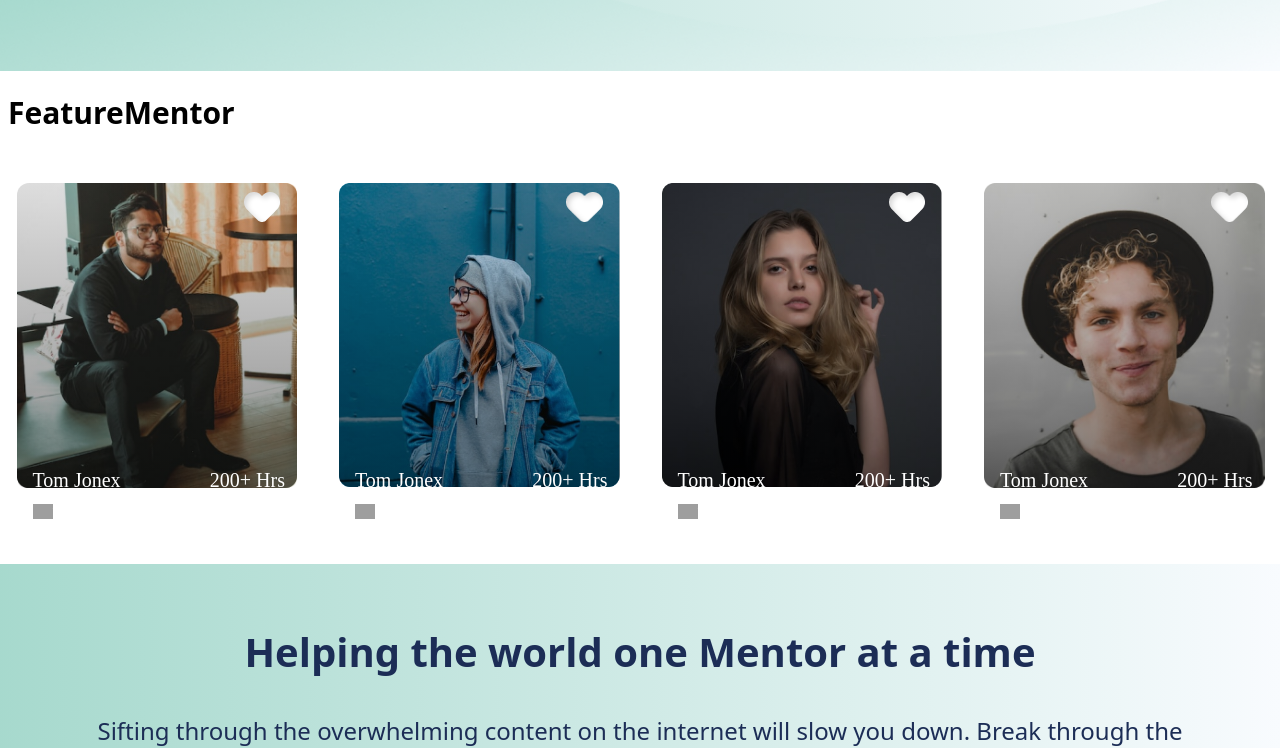
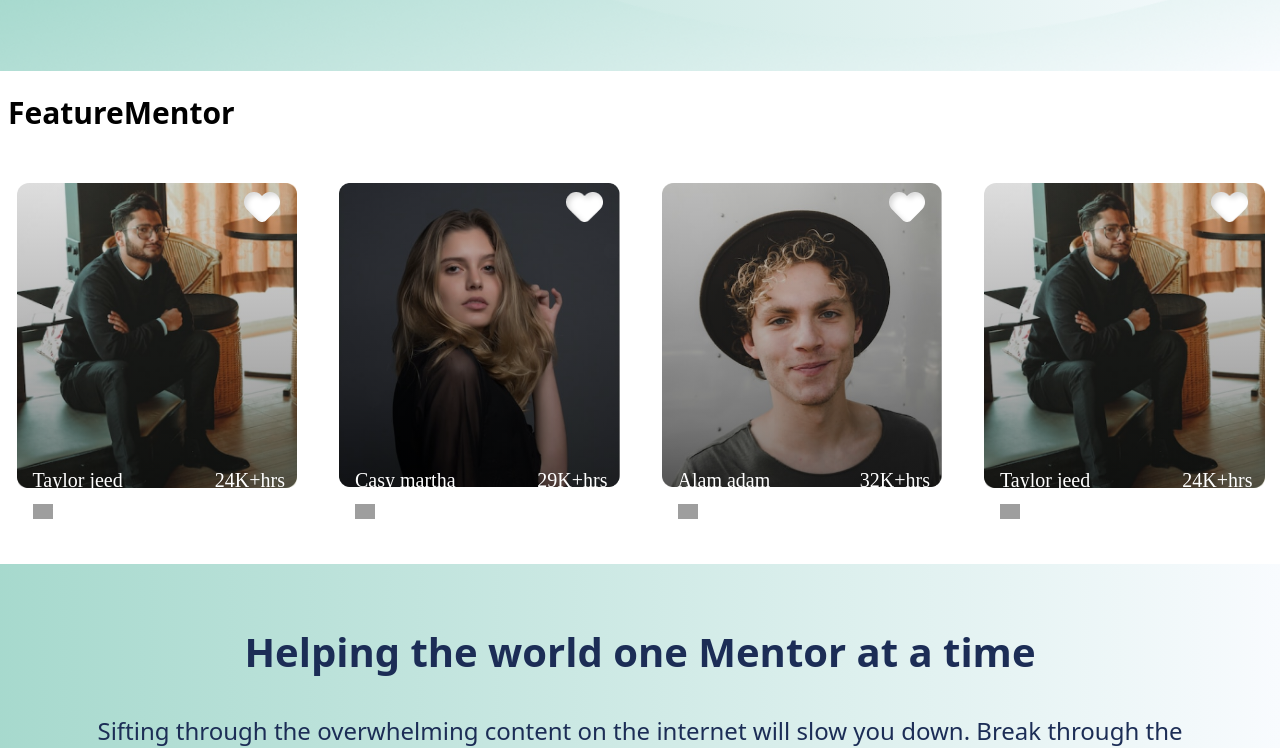
Before and after one commit to ETLOnline/MentorConnect, a Next.js app: page / in a window 1280 px wide. Shown: the part 695-1443 px from the top of the page. Built offline with nearby package versions, Linux system fonts and the light colour scheme; grey boxes are pictures that could not be loaded.

Commit message:
Create a seprate card component for Mentors and show the data dynamically

```diff
--- /dev/null
+++ b/components/homePage/card.js
@@ -0,0 +1,52 @@
+import React, { Fragment } from "react";
+
+const Card = ({ Mentors }) => {
+  return (
+    <Fragment>
+      {Mentors && Mentors.length > 0
+        ? Mentors.map((mentor) => {
+            return (
+              <Fragment key={mentor.id}>
+                <div id="featuredProducts" className=" mb-8 m-2 w-100">
+                  <div className=" px-2 py-11 w-full  ">
+                    <div className="relative group">
+                      <div className="">
+                        <img
+                          src={mentor.img}
+                          alt="IMG"
+                          className="w-[21.11%] h-[53.1%]"
+                        />
+                      </div>
+
+                      <div className="absolute w-full top-0 right-0 bottom-0 left-0 h-full overflow-hidden bg-fixed bg-gradient-to-t from-[rgba(0,0,0,0.9)] to-[rgba(36,36,36,0.3)] rounded-xl opacity-50 "></div>
+                      <div className="flex flex-col w-[90%] ml-4 absolute group-hover:-translate-y-10 group-hover:duration-1000 transition-all duration-1000 top-[286px]  transition-all hover:duration-1000">
+                        <div className="flex justify-between ">
+                          <p className="text-[20px] text-[#FFFFFF] leading-[23px] font-normal font-['Raleway']">
+                            {mentor.name}
+                          </p>
+                          <p className="text-[20px] text-[#FFFFFF] leading-[23px] font-['Raleway']">
+                            {mentor.houre}
+                          </p>
+                        </div>
+                        <div className=" flex text-[16px] text-[#FFFFFF] leading-[19px]  font-['Raleway'] mt-3">
+                          <div className="h-5 w-5">
+                            <img src="./img/icons8-speech-24_1.png" alt="img" />
+                          </div>
+                          <p>{mentor.title}</p>
+                        </div>
+                      </div>
+                      <div className="absolute w-[12.96%] h-[9%] top-[9px] right-[6%]  ">
+                        <img src="./img/Path.png" alt="img" />
+                      </div>
+                    </div>
+                  </div>
+                </div>
+              </Fragment>
+            );
+          })
+        : ""}
+    </Fragment>
+  );
+};
+
+export default Card;
--- a/components/homePage/featureMentor.js
+++ b/components/homePage/featureMentor.js
@@ -2,6 +2,8 @@ import React, { Fragment } from "react";
 import dynamic from "next/dynamic";
 import "owl.carousel/dist/assets/owl.carousel.css";
 import "owl.carousel/dist/assets/owl.theme.default.css";
+import { getAllMentors } from "../../proxyLayer/api-util";
+import Card from "./card";
 
 var $ = require("jquery");
 if (typeof window !== "undefined") {
@@ -13,50 +15,54 @@ const OwlCarousel = dynamic(() => import("react-owl-carousel"), {
   ssr: false,
 });
 
-let productsp = [
-  {
-    id: 1,
-    name: "Casy Martha",
-    brand: "Brand Name",
-    url: "products-number-1",
-    price: 100,
-    img: "./img/Image (13).png",
-  },
-  {
-    id: 2,
-    name: "Jay jom",
-    brand: "Brand Name",
-    url: "products-number-1",
-    price: 100,
-    img: "./img/Image (14).png",
-  },
-  {
-    id: 3,
-    name: "Lily olsan",
-    brand: "Brand Name",
-    url: "products-number-1",
-    price: 100,
-    img: "./img/Image (8).png",
-  },
-  {
-    id: 4,
-    name: "Casy Martha",
-    brand: "Brand Name",
-    url: "products-number-1",
-    price: 100,
-    img: "./img/Image (7).png",
-  },
-  {
-    id: 5,
-    name: "Product Number 1",
-    brand: "Brand Name",
-    url: "products-number-1",
-    price: 100,
-    img: "./img/Image (4).png",
-  },
-];
+// let productsp = [
+//   {
+//     id: 1,
+//     name: "Casy Martha",
+//     brand: "Brand Name",
+//     url: "products-number-1",
+//     price: 100,
+//     img: "./img/Image (13).png",
+//   },
+//   {
+//     id: 2,
+//     name: "Jay jom",
+//     brand: "Brand Name",
+//     url: "products-number-1",
+//     price: 100,
+//     img: "./img/Image (14).png",
+//   },
+//   {
+//     id: 3,
+//     name: "Lily olsan",
+//     brand: "Brand Name",
+//     url: "products-number-1",
+//     price: 100,
+//     img: "./img/Image (8).png",
+//   },
+//   {
+//     id: 4,
+//     name: "Casy Martha",
+//     brand: "Brand Name",
+//     url: "products-number-1",
+//     price: 100,
+//     img: "./img/Image (7).png",
+//   },
+//   {
+//     id: 5,
+//     name: "Product Number 1",
+//     brand: "Brand Name",
+//     url: "products-number-1",
+//     price: 100,
+//     img: "./img/Image (4).png",
+//   },
+// ];
 
 const FeatureMentor = () => {
+  // get the mentors here
+
+  const Mentors = getAllMentors();
+
   const options = {
     margin: 10,
     responsiveClass: true,
@@ -98,51 +104,7 @@ const FeatureMentor = () => {
         animateIn={true}
         {...options}
       >
-        {productsp && productsp.length > 0
-          ? productsp.map((product) => {
-              return (
-                <Fragment key={product.id}>
-                  <div id="featuredProducts" className=" mb-8 m-2 w-100">
-                    <div class=" px-2 py-11 w-full  ">
-                      <div class="relative group">
-                        <div class="">
-                          <img
-                            src={product.img}
-                            alt="IMG"
-                            className="w-[21.11%] h-[53.1%]"
-                          />
-                        </div>
-
-                        <div class="absolute w-full top-0 right-0 bottom-0 left-0 h-full overflow-hidden bg-fixed bg-gradient-to-t from-[rgba(0,0,0,0.9)] to-[rgba(36,36,36,0.3)] rounded-xl opacity-50 "></div>
-                        <div class="flex flex-col w-[90%] ml-4 absolute group-hover:-translate-y-10 group-hover:duration-1000 transition-all duration-1000 top-[286px]  transition-all hover:duration-1000">
-                          <div class="flex justify-between ">
-                            <p class="text-[20px] text-[#FFFFFF] leading-[23px] font-normal font-['Raleway']">
-                              Tom Jonex
-                            </p>
-                            <p class="text-[20px] text-[#FFFFFF] leading-[23px] font-['Raleway']">
-                              200+ Hrs
-                            </p>
-                          </div>
-                          <div class=" flex text-[16px] text-[#FFFFFF] leading-[19px]  font-['Raleway'] mt-3">
-                            <div class="h-5 w-5">
-                              <img
-                                src="./img/icons8-speech-24_1.png"
-                                alt="img"
-                              />
-                            </div>
-                            <p>UI/UX Design & Job Hunting</p>
-                          </div>
-                        </div>
-                        <div class="absolute w-[12.96%] h-[9%] top-[9px] right-[6%]  ">
-                          <img src="./img/Path.png" alt="img" />
-                        </div>
-                      </div>
-                    </div>
-                  </div>
-                </Fragment>
-              );
-            })
-          : ""}
+        <Card Mentors={Mentors} />
       </OwlCarousel>
     </Fragment>
   );
--- /dev/null
+++ b/proxyLayer/api-util.js
@@ -0,0 +1,63 @@
+const PROXY_Data = [
+  {
+    id: 1,
+    title: "IT consultant and future guider",
+    name: "Alam adam",
+    description: "Arslan is good IT guider and solve many business problems",
+    date: "2021-05-12",
+    image: "images/coding-event.jpg",
+    isFeatured: false,
+    houre: "32K+hrs",
+    img: "./img/Image (13).png",
+  },
+  {
+    id: 2,
+    title: " UI UX designer",
+    name: "Taylor jeed",
+    description: "Ateeq is senior designer and have eyes of details",
+    location: "New Wall Street 5, 98765 New Work",
+    date: "2021-05-30",
+    image: "images/introvert-event.jpg",
+    isFeatured: true,
+    houre: "24K+hrs",
+    img: "./img/Image (14).png",
+  },
+  {
+    id: 3,
+    name: "Casy martha",
+    title: " Front developer and Problem solver",
+    description:
+      "Sajid is very passionate about front end develpoment and ready to help out everyone",
+    location: "My Street 12, 10115 Broke City",
+    date: "2022-04-10",
+    image: "images/extrovert-event.jpg",
+    isFeatured: true,
+    houre: "29K+hrs",
+    img: "./img/Image (7).png",
+  },
+];
+
+export function getFeaturedEvents() {
+  return PROXY_Data.filter((event) => event.isFeatured);
+}
+
+export function getAllMentors() {
+  return PROXY_Data;
+}
+
+export function getFilteredEvents(dateFilter) {
+  const { year, month } = dateFilter;
+
+  let filteredEvents = PROXY_Data.filter((event) => {
+    const eventDate = new Date(event.date);
+    return (
+      eventDate.getFullYear() === year && eventDate.getMonth() === month - 1
+    );
+  });
+
+  return filteredEvents;
+}
+
+export function getMentorsId(id) {
+  return PROXY_Data.find((event) => event.id === id);
+}
```
